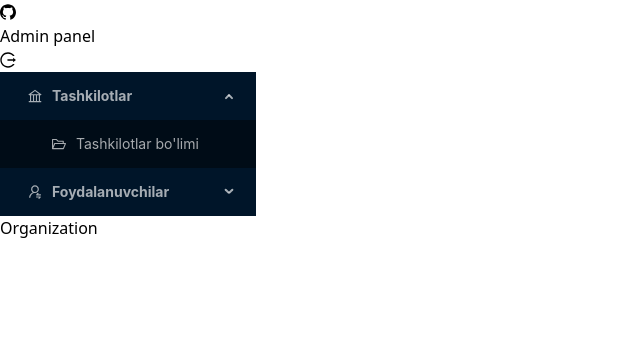
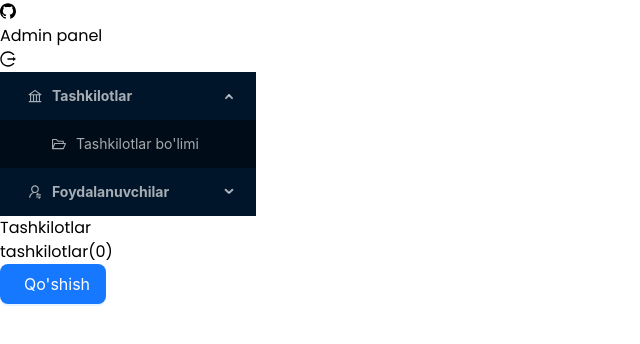
Before and after one commit to shakhzoda05/Admin-panel-with-AntDesign, a React (Vite) app: page / in a window 1280 px wide. Shown: the top 344 px of the page, without its empty margins (0-640 px from the left). Built offline with nearby package versions, Linux system fonts and the light colour scheme.

Commit message:
add font

```diff
--- a/index.html
+++ b/index.html
@@ -4,6 +4,8 @@
     <meta charset="UTF-8" />
     <link rel="icon" type="image/svg+xml" href="./src/assets/images/dev.svg" />
     <meta name="viewport" content="width=device-width, initial-scale=1.0" />
+    <link href="https://fonts.googleapis.com/css2?family=Poppins:wght@400;600&display=swap" rel="stylesheet">
+
     <title>Admin panel</title>
   </head>
   <body>
--- a/src/App.css
+++ b/src/App.css
@@ -1,3 +1,8 @@
 @tailwind base;
 @tailwind components;
 @tailwind utilities;
+
+
+body {
+    font-family: 'Poppins', sans-serif;
+  }
--- a/src/pages/Organization.jsx
+++ b/src/pages/Organization.jsx
@@ -1,9 +1,16 @@
+import { Button } from 'antd'
 import React from 'react'
 
 function Organization() {
     return (
-        <div>
-            <h2>Organization</h2>
+        <div className='p-5'>
+            <div className='flex items-center justify-between'>
+                <div>
+                    <h2 className='font-bold text-[25px]'>Tashkilotlar</h2>
+                    <span className='text-[15px] pl-1 text-slate-400'>tashkilotlar(0)</span>
+                </div>
+                <Button icon size='large' type='primary'>Qo'shish</Button>
+            </div>
         </div>
     )
 }
```
